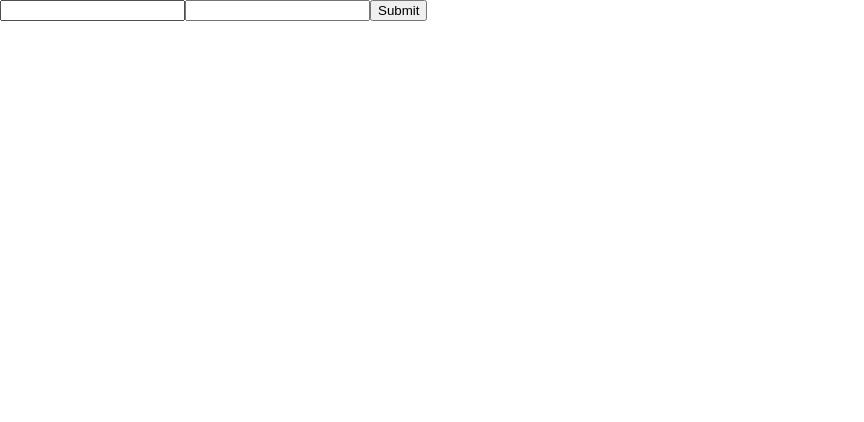
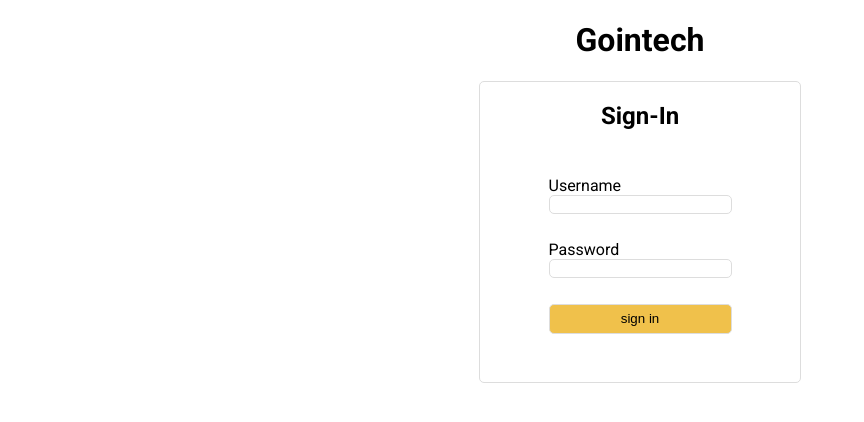
Before and after one commit to matiasj899/goinTech-challenge, a React (Create React App) app: page /singin in a window 1280 px wide. Shown: the top 422 px of the page, without its empty margins (0-864 px from the left). Built offline with nearby package versions, Linux system fonts and the light colour scheme.

Commit message:
add login

```diff
--- a/package.json
+++ b/package.json
@@ -20,6 +20,7 @@
     "react-router": "^5.2.1",
     "react-router-dom": "^5.3.0",
     "react-scripts": "4.0.3",
+    "react-select": "^4.3.1",
     "web-vitals": "^1.1.2"
   },
   "scripts": {
--- a/src/components/Header.js
+++ b/src/components/Header.js
@@ -1,28 +1,50 @@
 import React, { useEffect, useState } from "react";
-import { Link ,useHistory} from "react-router-dom";
+import { Link, useHistory } from "react-router-dom";
 import "../components/header.css";
 import clienteAxios from "../config/axios";
 
-
+import AsyncSelect from "react-select/async";
 
 function Header() {
   const [categories, setCategories] = useState([]);
   const [showCategories, setShowCategories] = useState(false);
-const history=useHistory();
-
+  const [searchData, setSearchData] = useState([]);
+  const [value, setValue] = useState("asd");
+  const history = useHistory();
+  const token = JSON.parse(localStorage.getItem("user"));
+  console.log(token);
   useEffect(() => {
     clienteAxios
       .get("products/categories")
       .then((res) => setCategories(res.data))
       .catch((err) => console.log(err));
+    clienteAxios
+      .get("products")
+      .then((res) => setSearchData(res.data))
+      .catch((err) => console.log(err));
   }, []);
 
-  console.log(categories);
   const eachCategory = categories.map((category) => (
-    <li key={category} className='category-li' onClick={()=>history.push(`/categories/${category}`)}>
-      <p >{category}</p>
+    <li
+      key={category}
+      className="category-li"
+      onClick={() => history.push(`/categories/${category}`)}
+    >
+      <p>{category}</p>
     </li>
   ));
+
+  const info='info'
+  function searcher(e) {
+    console.log(e)
+    //const search = e.target.value.toLowerCase().replace(/\s/g, "");
+    const dataFilter = info.filter((data) => {
+      const title = data.title.toLowerCase().replace(/\s/g, "");
+      //return title.includes(search);
+    });
+
+    setValue(dataFilter);
+  }
   return (
     <>
       <header>
@@ -32,7 +54,11 @@ const history=useHistory();
           </Link>
           <form>
             <label>
-              <input type="search" className='searcher'></input>
+              <AsyncSelect
+                isMulti
+                defaultOptions={info}
+             onInputChange={searcher}
+              ></AsyncSelect>
             </label>
             <label>
               <input type="submit"></input>
@@ -40,20 +66,40 @@ const history=useHistory();
           </form>
 
           <ul className="navbar-ul">
-            <li onClick={() => setShowCategories(!showCategories)} className='eachCategory-cn'>
+            <li
+              onClick={() => setShowCategories(!showCategories)}
+              className="eachCategory-cn"
+            >
               Categories
-              <ul className="eachCategory" >
-                {showCategories ?  eachCategory  : null}
-                {showCategories ?  <li onClick={()=>history.push(`/categories/all`)} className='category-li'>See all</li>  : null}
-
+              <ul className="eachCategory">
+                {showCategories ? eachCategory : null}
+                {showCategories ? (
+                  <li
+                    onClick={() => history.push(`/categories/all`)}
+                    className="category-li"
+                  >
+                    See all
+                  </li>
+                ) : null}
               </ul>
             </li>
             <li>
               <Link to="/sell">Sell</Link>
             </li>
-            <li>
-              <Link to="/singin">Sing in</Link>
-            </li>
+            {token ? (
+              <li
+                onClick={() => {
+                  localStorage.removeItem("user");
+                  history.push("/");
+                }}
+              >
+                Sign out
+              </li>
+            ) : (
+              <li>
+                <Link to="/singin">Sing in</Link>
+              </li>
+            )}
             <li>
               <Link to="/cart">Cart</Link>
             </li>
--- a/src/components/SingIn.js
+++ b/src/components/SingIn.js
@@ -1,9 +1,12 @@
 import React from "react";
 import { useForm } from "react-hook-form";
+import { useHistory } from "react-router";
 import clienteAxios from "../config/axios";
+
 import Header from "./Header";
 
 function SingIn() {
+  const history=useHistory()
   const token = JSON.parse(localStorage.getItem("user"));
   const {
     register,
@@ -19,7 +22,7 @@ function SingIn() {
           const token = res.data.token;
 
           localStorage.setItem("user", JSON.stringify(token));
-          console.log("has iniciado sesion");
+          history.push('/')
         }
       })
       .catch((err) => console.log(err));
@@ -30,19 +33,35 @@ function SingIn() {
       {token ? (
         <p>Cerrar sesion</p>
       ) : (
-        <form onSubmit={handleSubmit(onSubmit)}>
+        <>
+        <div id='signin-cn'>
+          <h1>Gointech</h1>
+          <div className='form-cn'>
+            <h2>Sign-In
+</h2>
+          <form onSubmit={handleSubmit(onSubmit)}>
           <label>
+            Username
             <input type="text" {...register("username")}></input>
           </label>
           <label>
+            Password
             <input
               type="password"
               {...register("password", { required: true })}
             ></input>
           </label>
           {errors.password && <span>This field is required</span>}
-          <input type="submit"></input>
+
+          <input type="submit" value='sign in' className='submit-btn'></input>
+
+
         </form>
+          </div>
+
+        </div>
+
+        </>
       )}
     </>
   );
--- a/src/index.css
+++ b/src/index.css
@@ -41,3 +41,38 @@ nav.pagination {
     align-items: center;
     margin-bottom: 100px;
 }
+#signin-cn{
+  display: flex;
+    align-items: center;
+    flex-direction: column;
+}
+#signin-cn .form-cn{
+  display: flex;
+    flex-direction: column;
+    align-items: center;
+    width: 25%;
+    height: 300px;
+
+}
+#signin-cn .form-cn, input{
+
+    border: 1px #ddd solid;
+    border-radius: 5px;
+
+}
+#signin-cn .form-cn form{
+  display: flex;
+  flex-direction: column;
+  justify-content: space-evenly;
+  height: 70%;
+}
+#signin-cn .form-cn form label{
+  display: flex;
+  flex-direction: column;
+
+}
+#signin-cn .form-cn form .submit-btn{
+  background: #f0c14b;
+  height: 30px;
+
+}
--- a/src/pages/Sell/Sell.js
+++ b/src/pages/Sell/Sell.js
@@ -27,6 +27,7 @@ function Sell() {
       <Header></Header>
       {token ? (
         <div>
+            <h1>Sell</h1>
           <form onSubmit={handleSubmit(onSubmit)}>
             <label>
               Title
@@ -74,13 +75,18 @@ function Sell() {
               <h2>Sell on Gointech</h2>
               <button onClick={() => history.push("/singin")}>Sign Up</button>
             </div>
-            <div className='sell-info'>
+            <div className="sell-info">
               <h3>Become an Gointech seller</h3>
               <p>
                 More than half the units sold in our stores are from independent
                 sellers.
               </p>
-              <button onClick={() => history.push("/singin")} className='big-btn'>Sign Up</button>
+              <button
+                onClick={() => history.push("/singin")}
+                className="big-btn"
+              >
+                Sign Up
+              </button>
             </div>
           </section>
           <Footer></Footer>
```
Also changed, not shown: 1 other file (tests, documents, lock files or other folders).
